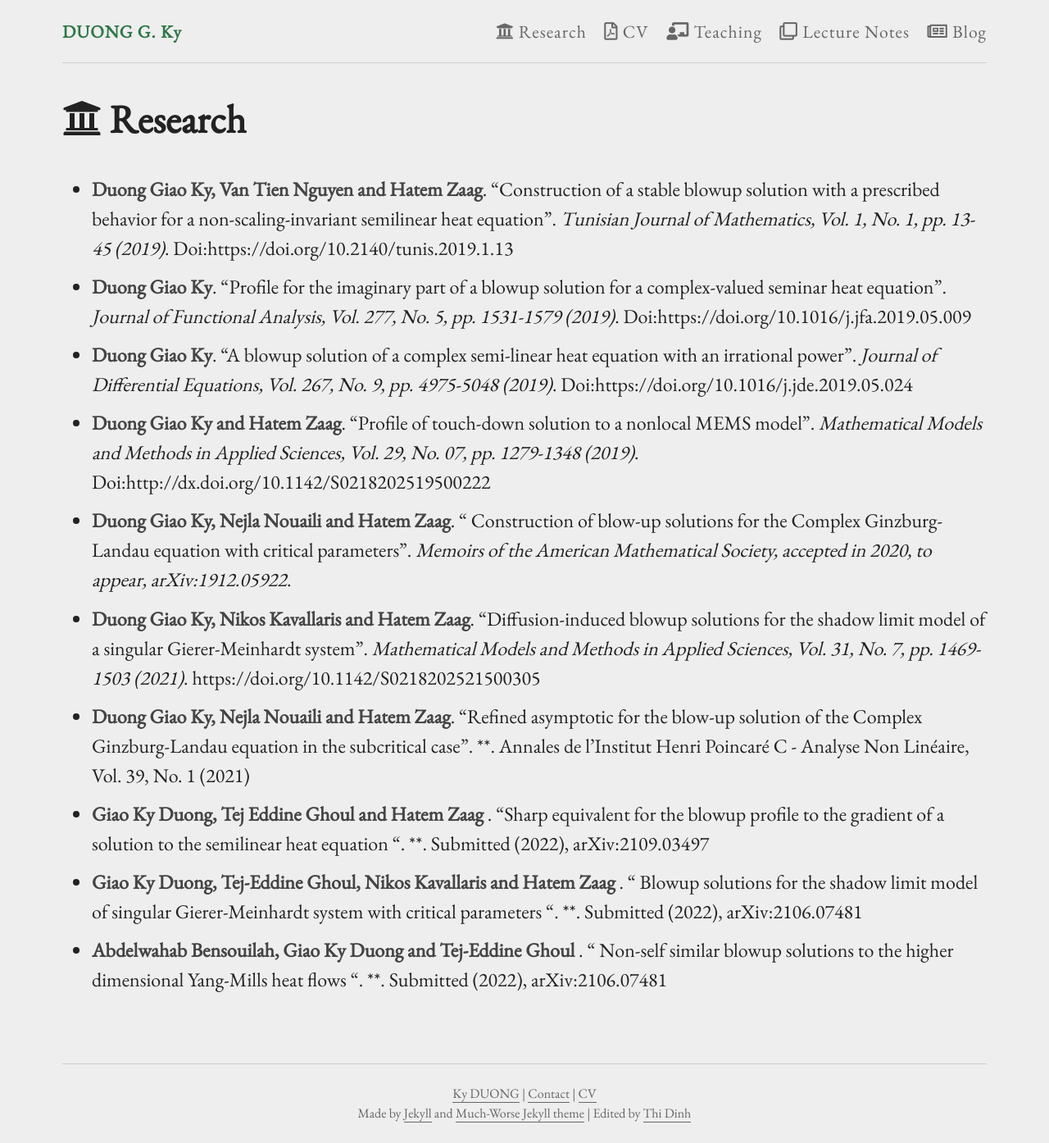
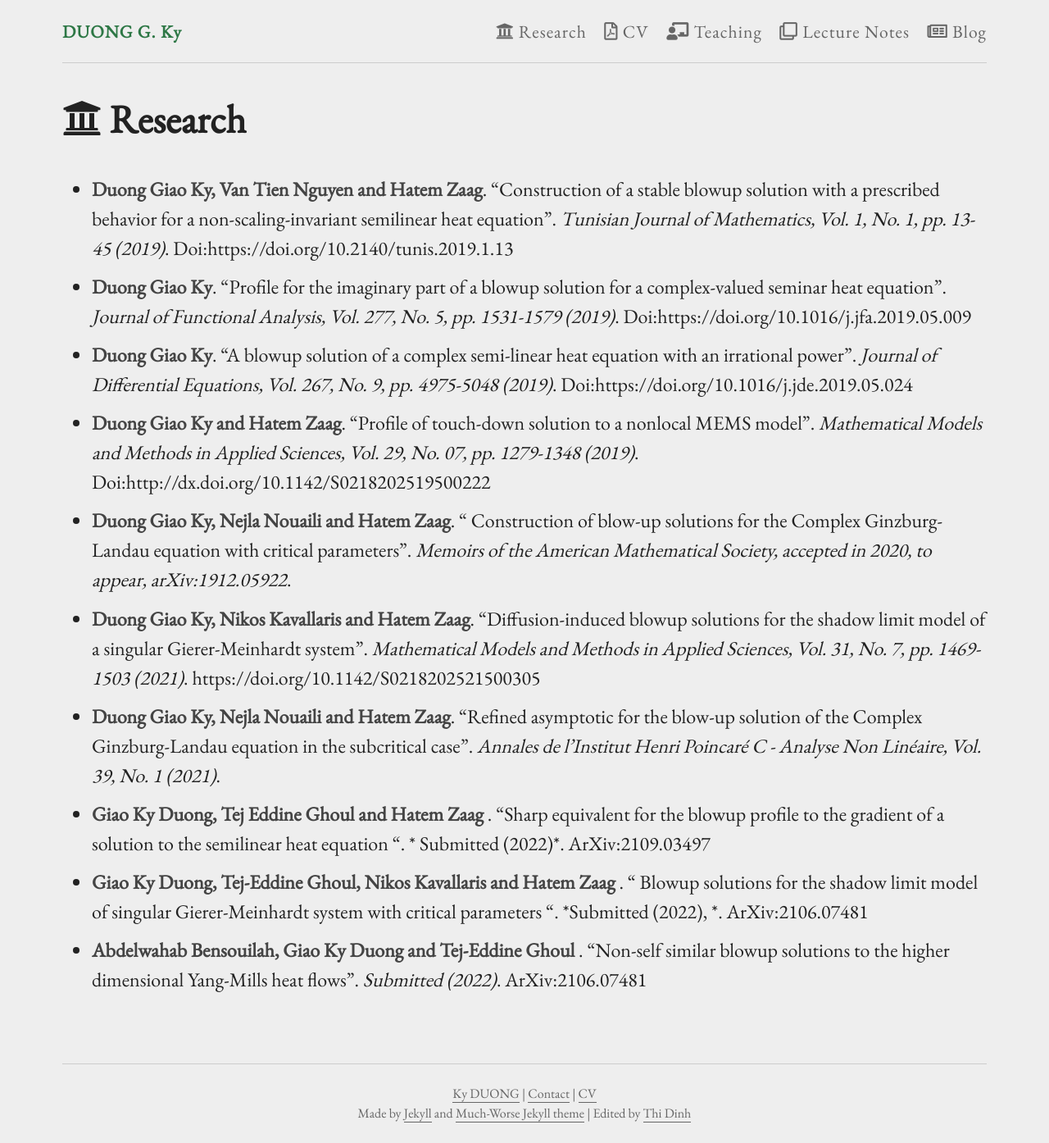
Before and after one commit to duonggiaoky/duonggiaoky.github.io, a Jekyll site: the page built from research.md, in a window 1280 px wide. Shown: the whole page at 82% size. Built offline with Jekyll 4.4.1, drawn with Linux system fonts in a browser that asks for light colours; part of the change alters nothing that is shown.

```diff
--- a/_data/research.yml
+++ b/_data/research.yml
@@ -23,13 +23,16 @@
   more: "  https://doi.org/10.1142/S0218202521500305 "
 - author: "Duong Giao Ky,   Nejla Nouaili and Hatem Zaag"
   article: "Refined asymptotic for the blow-up solution of the Complex Ginzburg-Landau equation in the subcritical case"
-  more: "Annales de l'Institut Henri Poincaré C - Analyse Non Linéaire, Vol. 39, No. 1 (2021)"
+  editor: "Annales de l'Institut Henri Poincaré C - Analyse Non Linéaire, Vol. 39, No. 1 (2021)"
 - author: "Giao Ky Duong, Tej Eddine Ghoul and  Hatem Zaag "
   article:  "Sharp equivalent for the blowup profile to the gradient of a solution to the semilinear heat equation "
-  more: "Submitted (2022), arXiv:2109.03497 "
+  editor: " Submitted (2022)"
+  more: "ArXiv:2109.03497 "
 - author: "Giao Ky Duong, Tej-Eddine Ghoul, Nikos Kavallaris and  Hatem Zaag "
   article:  " Blowup solutions for the shadow limit model of singular Gierer-Meinhardt system with critical parameters "
-  more: "Submitted (2022), arXiv:2106.07481  "
+  editor: "Submitted (2022),  "
+  more: "ArXiv:2106.07481  "
 - author: "Abdelwahab Bensouilah, Giao Ky Duong and  Tej-Eddine Ghoul "
-  article:  " Non-self similar blowup solutions to the higher dimensional Yang-Mills heat flows  "
-  more: "Submitted (2022), arXiv:2106.07481  "
+  article:  "Non-self similar blowup solutions to the higher dimensional Yang-Mills heat flows"
+  editor: "Submitted (2022)"
+  more: "ArXiv:2106.07481  "
```
